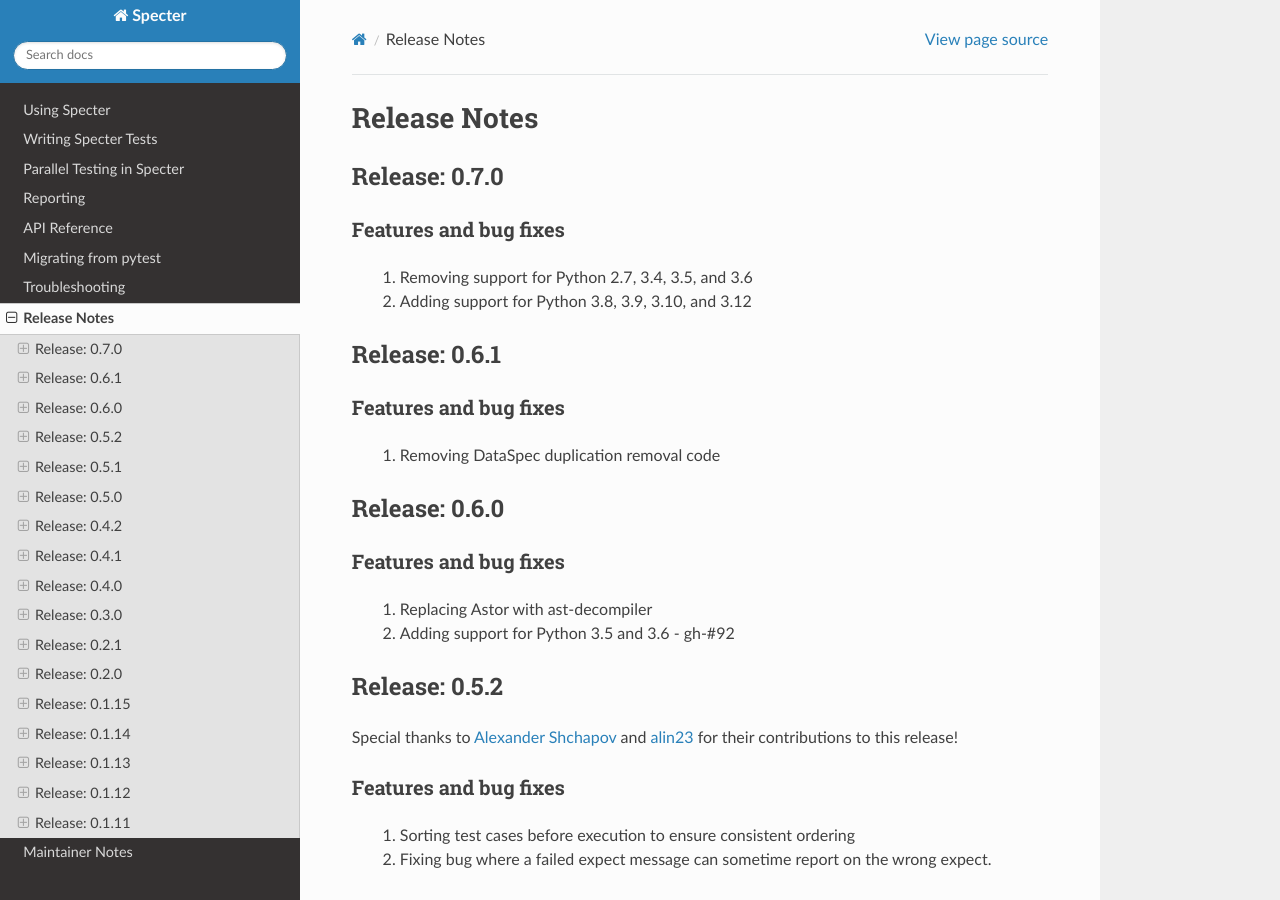
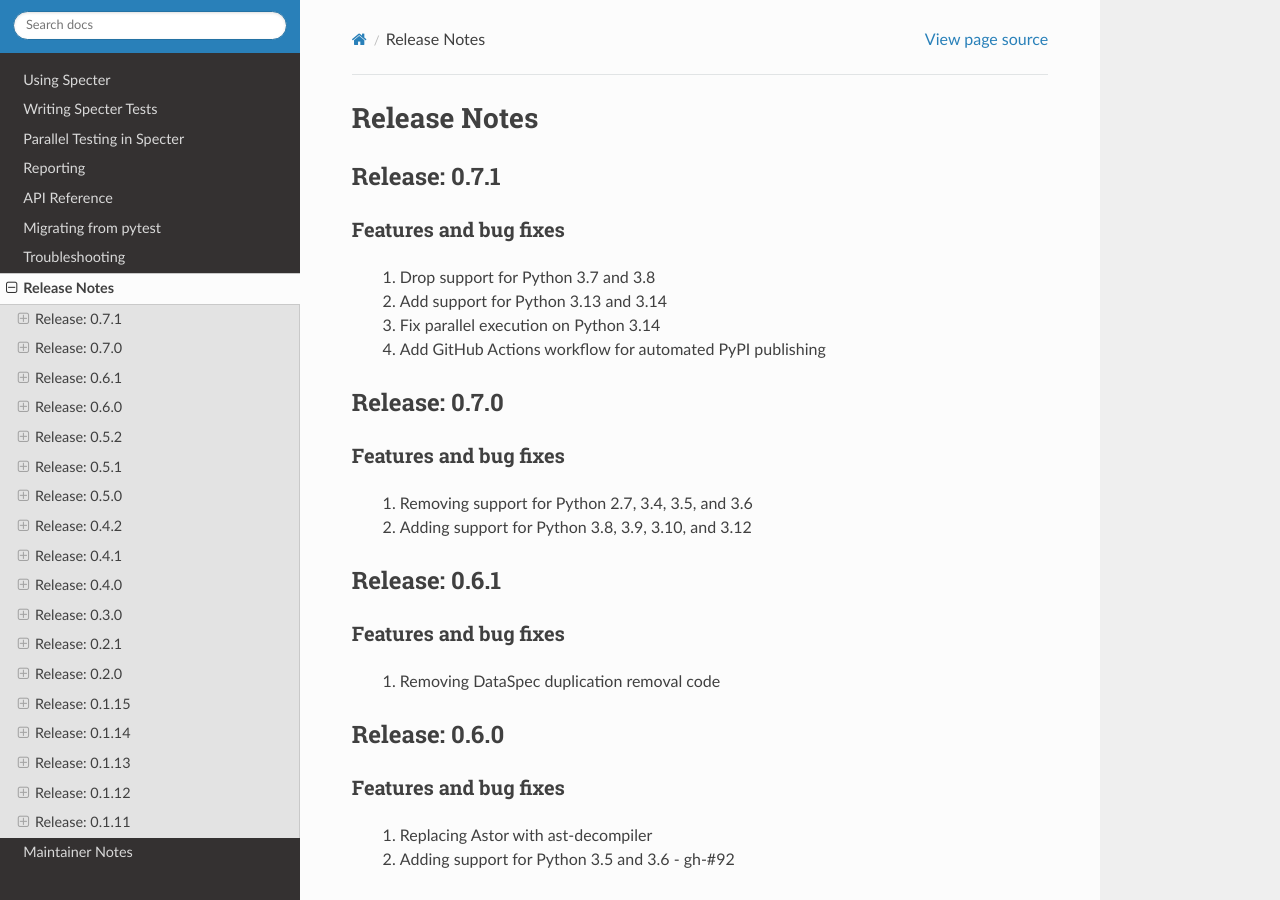
Before and after one commit to jmvrbanac/Specter, a Sphinx documentation site: the page built from docs/release_notes/index.rst, in a window 1280 px wide and 900 px high. Built offline with Sphinx 7.4.7 and the Read the Docs theme 3.1.0, drawn with Linux system fonts in a browser that asks for light colours.

Commit message:
Add 0.7.1 release notes

```diff
--- a/docs/release_notes/index.rst
+++ b/docs/release_notes/index.rst
@@ -3,6 +3,17 @@
 
 Release Notes
 =================
+
+Release: 0.7.1
+--------------------------------
+
+Features and bug fixes
+^^^^^^^^^^^^^^^^^^^^^^^^
+
+ #. Drop support for Python 3.7 and 3.8
+ #. Add support for Python 3.13 and 3.14
+ #. Fix parallel execution on Python 3.14
+ #. Add GitHub Actions workflow for automated PyPI publishing
 
 Release: 0.7.0
 --------------------------------
```
